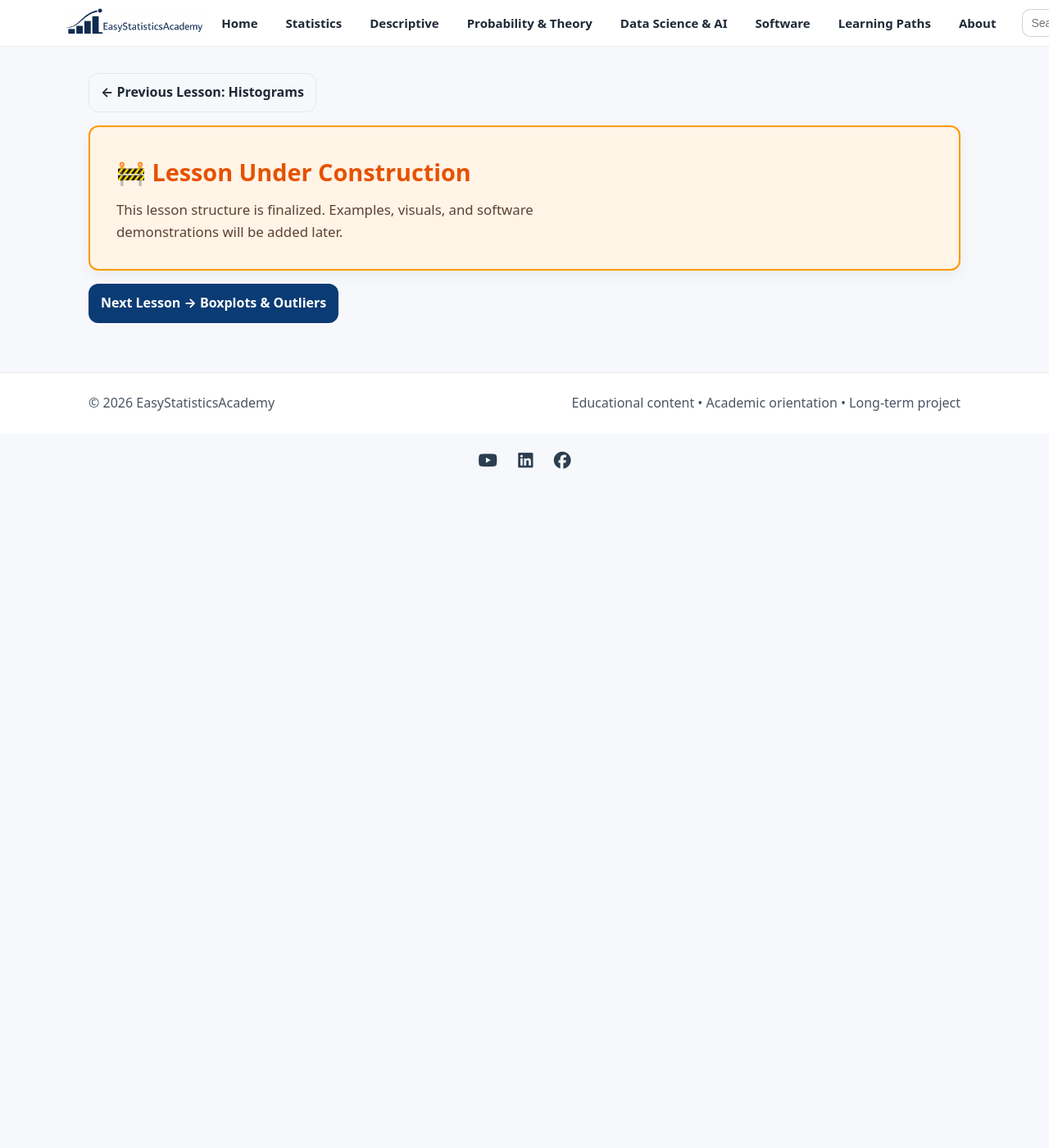
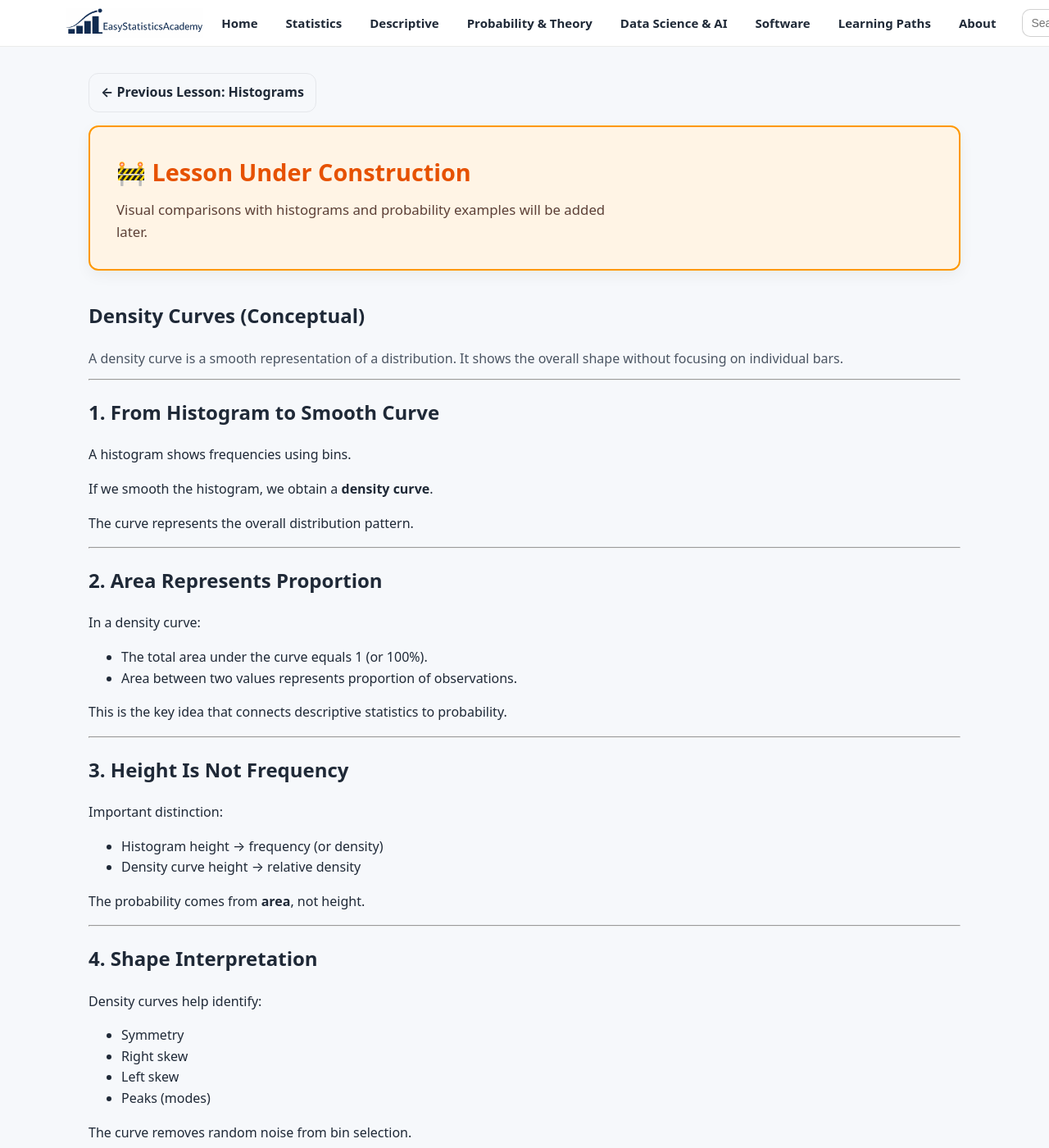
Before and after one commit to ammar-homaida-statistics/easystatisticsacademy, a Jekyll site: the page built from descriptive/visualization/density-curves/index.md, in a window 1280 px wide and 1400 px high. Shown: the whole window at 82% size. Built offline with Jekyll 4.4.1, drawn with Linux system fonts in a browser that asks for light colours; some of the changed text lies outside the part shown.

Commit message:
Add lesson content

```diff
--- a/descriptive/visualization/density-curves/index.md
+++ b/descriptive/visualization/density-curves/index.md
@@ -1,17 +1,19 @@
 ---
 layout: default
 title: "Density Curves (Conceptual)"
-description: "A smooth view of distributions and preparation for probability."
+description: "Understanding smooth distribution representation and the idea of area as proportion."
 permalink: /descriptive/visualization/density-curves/
 sidebar: false
 ---
 
+<!-- Previous Button -->
 <section class="section section-slim">
   <a class="btn btn-outline" href="/descriptive/visualization/histograms/">
     ← Previous Lesson: Histograms
   </a>
 </section>
 
+<!-- UNDER CONSTRUCTION -->
 <section class="section section-slim">
   <div class="callout" style="background:#fff4e5; border:2px solid #ff9800; padding:2rem; border-radius:12px;">
     <div class="callout-copy">
@@ -19,12 +21,138 @@ sidebar: false
         🚧 Lesson Under Construction
       </h2>
       <p style="margin:0; font-size:1.05rem; color:#5d4037; line-height:1.6;">
-        This lesson structure is finalized. Examples, visuals, and software demonstrations will be added later.
+        Visual comparisons with histograms and probability examples will be added later.
       </p>
     </div>
   </div>
 </section>
 
+<section class="section">
+
+<div class="section-head">
+  <h1>Density Curves (Conceptual)</h1>
+  <p>
+    A density curve is a smooth representation of a distribution.
+    It shows the overall shape without focusing on individual bars.
+  </p>
+</div>
+
+<hr>
+
+<h2>1. From Histogram to Smooth Curve</h2>
+
+<p>
+A histogram shows frequencies using bins.
+</p>
+
+<p>
+If we smooth the histogram, we obtain a <strong>density curve</strong>.
+</p>
+
+<p>
+The curve represents the overall distribution pattern.
+</p>
+
+<hr>
+
+<h2>2. Area Represents Proportion</h2>
+
+<p>
+In a density curve:
+</p>
+
+<ul>
+  <li>The total area under the curve equals 1 (or 100%).</li>
+  <li>Area between two values represents proportion of observations.</li>
+</ul>
+
+<p>
+This is the key idea that connects descriptive statistics to probability.
+</p>
+
+<hr>
+
+<h2>3. Height Is Not Frequency</h2>
+
+<p>
+Important distinction:
+</p>
+
+<ul>
+  <li>Histogram height → frequency (or density)</li>
+  <li>Density curve height → relative density</li>
+</ul>
+
+<p>
+The probability comes from <strong>area</strong>, not height.
+</p>
+
+<hr>
+
+<h2>4. Shape Interpretation</h2>
+
+Density curves help identify:
+
+<ul>
+  <li>Symmetry</li>
+  <li>Right skew</li>
+  <li>Left skew</li>
+  <li>Peaks (modes)</li>
+</ul>
+
+<p>
+The curve removes random noise from bin selection.
+</p>
+
+<hr>
+
+<h2>5. Why Density Curves Matter</h2>
+
+They prepare you for:
+
+<ul>
+  <li>Normal distribution</li>
+  <li>Probability calculations</li>
+  <li>Z-scores</li>
+  <li>Confidence intervals</li>
+</ul>
+
+<p>
+Understanding density curves is essential before moving to probability.
+</p>
+
+<hr>
+
+<h2>6. Density Curve vs Histogram</h2>
+
+<ul>
+  <li>Histogram → Empirical counts</li>
+  <li>Density curve → Smooth theoretical shape</li>
+</ul>
+
+<p>
+They complement each other.
+</p>
+
+<hr>
+
+<h2>Summary</h2>
+
+<ul>
+  <li>Density curves smooth histograms.</li>
+  <li>Total area equals 1.</li>
+  <li>Area represents proportion.</li>
+  <li>Height alone does not represent probability.</li>
+  <li>They bridge descriptive statistics and probability.</li>
+</ul>
+
+<p>
+Density curves transform visualization into mathematical interpretation.
+</p>
+
+</section>
+
+<!-- Next Button -->
 <section class="section section-slim">
   <a class="btn" href="/descriptive/visualization/boxplots/">
     Next Lesson → Boxplots & Outliers
```
Also changed, not shown: other parts of descriptive/visualization/density-curves/index.md (+2 -1 lines).
